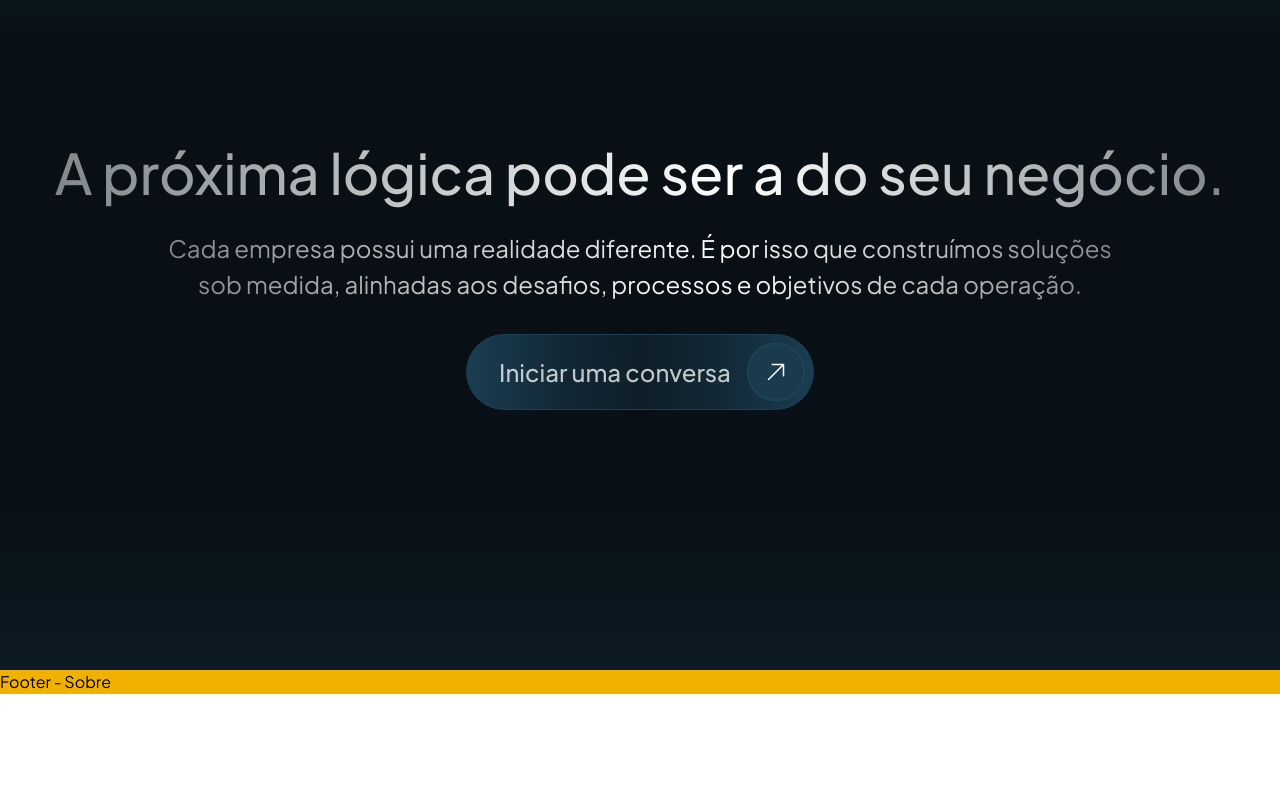
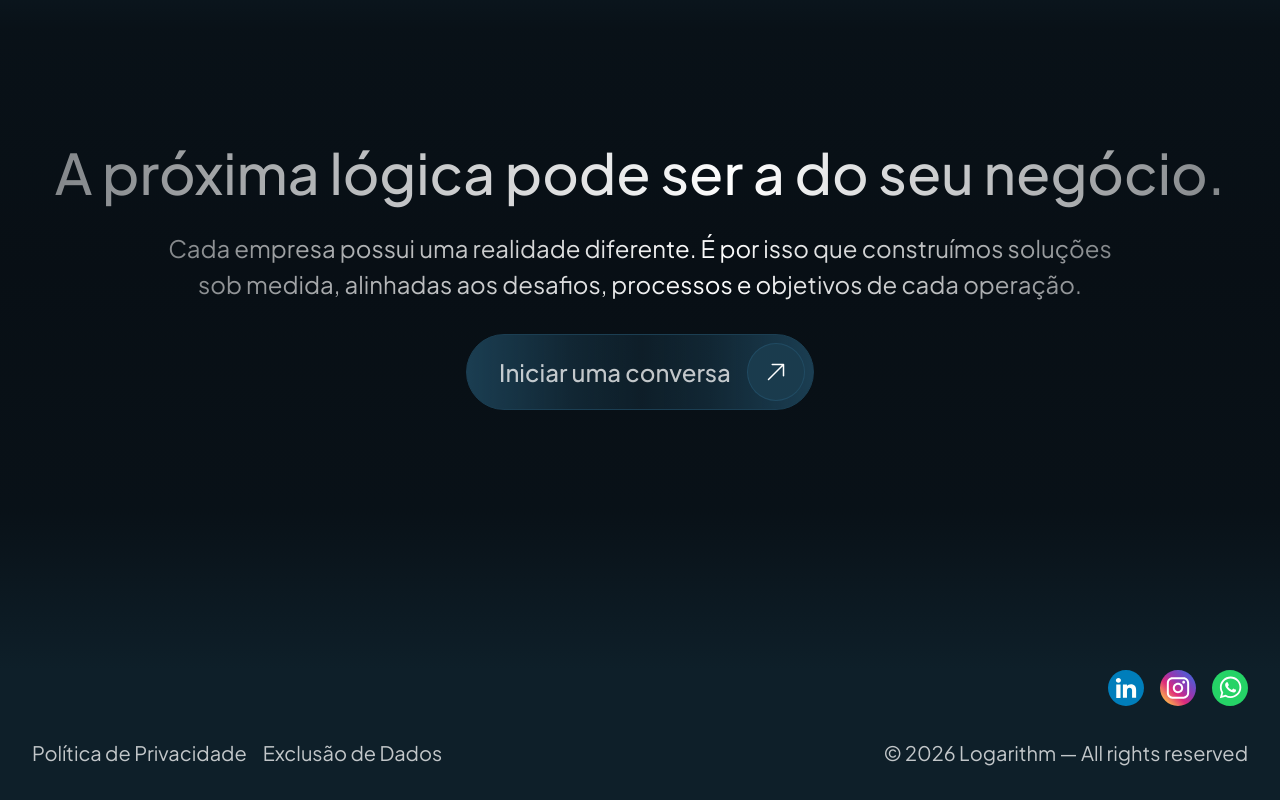
Before and after one commit to tenoriobn/logarithm-app, a Next.js app: page /sobre in a window 1280 px wide. Shown: the part 3864-4664 px from the top of the page. Before the commit the page ends 4558 px from the top, so only its background shows below. Built offline with nearby package versions, Linux system fonts and the light colour scheme.

Commit message:
feat: :sparkles: Cria footer com social link, politicas de privacidade e direitos com ano atual

```diff
--- a/src/app/sobre/CallToActionSection/index.tsx
+++ b/src/app/sobre/CallToActionSection/index.tsx
@@ -6,7 +6,7 @@ const CallToActionSection = () => {
     <section className="bg-surface-950 flex min-h-svh flex-col items-center justify-center gap-4 px-4 py-16 md:gap-8 md:px-8 md:py-24">
       <div
         aria-hidden
-        className="absolute h-full w-full bg-[linear-gradient(180deg,#102531_0%,rgba(14,31,41,0.132212)_20%,rgba(14,31,41,0)_50%,rgba(14,31,41,0.13)_80%,rgba(14,31,41,0.7)_100%),linear-gradient(0deg,#080F15,#080F15)] bg-size-[100%_100%,100%_100%]"
+        className="absolute h-full w-full bg-[linear-gradient(180deg,#102531_0%,rgba(14,31,41,0.132212)_20%,rgba(14,31,41,0)_50%,rgba(14,31,41,0.13)_80%,rgba(14,31,41)_100%),linear-gradient(0deg,#080F15,#080F15)] bg-size-[100%_100%,100%_100%]"
       />
 
       <div className="z-2 space-y-4">
--- a/src/app/sobre/page.tsx
+++ b/src/app/sobre/page.tsx
@@ -3,6 +3,7 @@ import HeroSection from './HeroSection';
 import SolutionsSection from './SolutionsSection';
 import PrinciplesSection from './PrinciplesSection';
 import CallToActionSection from './CallToActionSection';
+import Footer from 'src/components/Footer';
 
 export default function Home() {
   return (
@@ -22,7 +23,8 @@ export default function Home() {
         <PrinciplesSection />
         <CallToActionSection />
       </main>
-      <footer className="bg-yellow-500">Footer - Sobre</footer>
+
+      <Footer />
     </>
   );
 }
--- /dev/null
+++ b/src/components/Footer/index.tsx
@@ -0,0 +1,41 @@
+import Link from 'next/link';
+import { SOCIAL_LINK } from './socialLink';
+
+const Footer = () => {
+  return (
+    <footer className="bg-surface-850 p-4 pt-0 md:p-8 md:pt-0">
+      <nav className="mb-4 flex justify-center gap-4 md:mb-8 lg:justify-end">
+        {SOCIAL_LINK.map(({ icon: Icon, href, ariaLabel }) => (
+          <Link
+            key={ariaLabel}
+            href={href}
+            target="_blank"
+            rel="noopener noreferrer"
+            aria-label={ariaLabel}
+            className=""
+          >
+            <Icon className="h-9 w-9" aria-hidden="true" focusable="false" />
+          </Link>
+        ))}
+      </nav>
+
+      <div className="flex items-center justify-between gap-4 max-lg:flex-col">
+        <div className="max-xs:flex-col flex gap-2 md:gap-4">
+          <button className="text-[clamp(1rem,3.5vw,1.25rem)] text-white/75">
+            Política de Privacidade
+          </button>
+          <button className="text-[clamp(1rem,3.5vw,1.25rem)] text-white/75">
+            Exclusão de Dados
+          </button>
+        </div>
+
+        <small className="text-center text-[clamp(1rem,3.5vw,1.25rem)] text-white/75">
+          © {new Date().getFullYear()} Logarithm <span className="max-xs:hidden">—</span>
+          <br className="xs:hidden" /> All rights reserved
+        </small>
+      </div>
+    </footer>
+  );
+};
+
+export default Footer;
--- /dev/null
+++ b/src/components/Footer/socialLink.ts
@@ -0,0 +1,22 @@
+import LinkedinIcon from 'public/icons/linkedin.svg';
+import InstagramIcon from 'public/icons/instagram.svg';
+import WhatsappIcon from 'public/icons/whatsapp.svg';
+
+export const SOCIAL_LINK = [
+  {
+    icon: LinkedinIcon,
+    href: 'https://www.linkedin.com/in/mindflow-method/',
+    ariaLabel: 'Visitar perfil da Logarithm no LinkedIn',
+  },
+  {
+    icon: InstagramIcon,
+    href: 'https://www.instagram.com/mindflow-method',
+    ariaLabel: 'Visitar perfil da Logarithm no Instagram',
+  },
+
+  {
+    icon: WhatsappIcon,
+    href: 'https://www.youtube.com/mindflow-method',
+    ariaLabel: 'Acessar canal da Logarithm no Youtube',
+  },
+];
```
